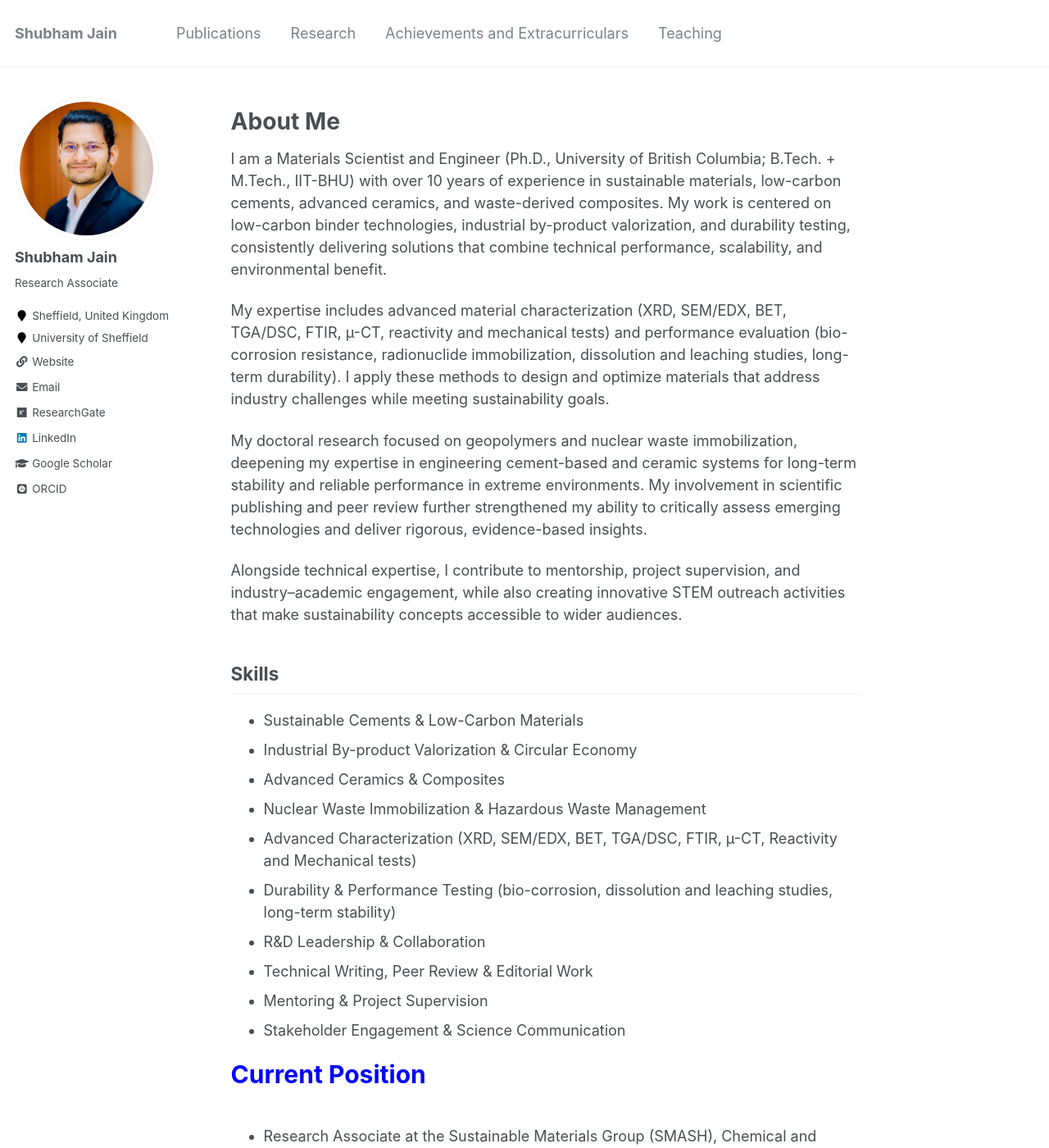
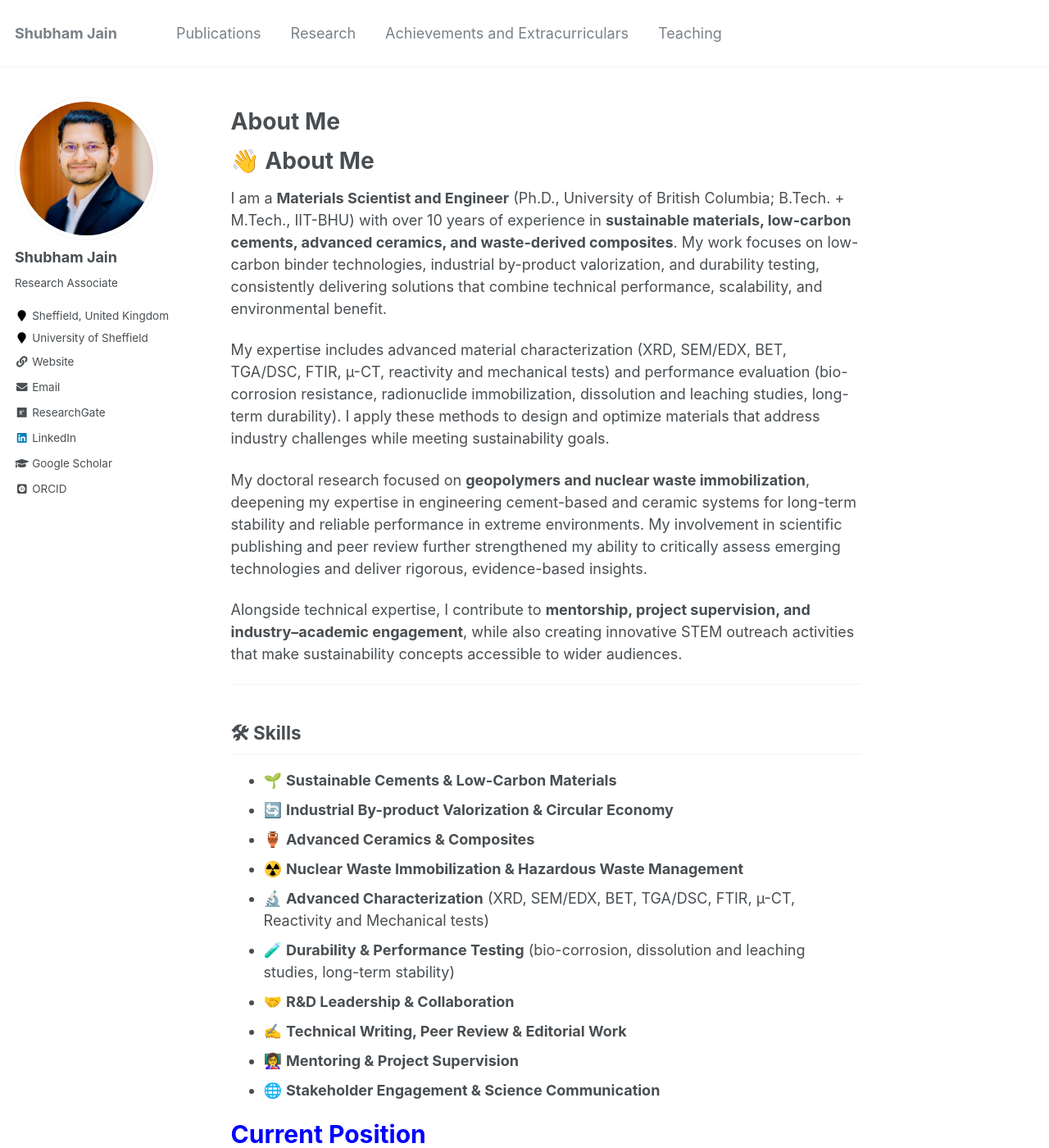
Before and after one commit to shubhamj2611/shubhamj2611.github.io, a Jekyll site: the page built from _pages/about.md, in a window 1280 px wide and 1400 px high. Shown: the whole window at 82% size. Built offline with Jekyll 4.4.1, drawn with Linux system fonts in a browser that asks for light colours; some web fonts are replaced.

Commit message:
Update about.md

```diff
--- a/_pages/about.md
+++ b/_pages/about.md
@@ -10,26 +10,30 @@ redirect_from:
 
 # About Me
 
-I am a Materials Scientist and Engineer (Ph.D., University of British Columbia; B.Tech. + M.Tech., IIT-BHU) with over 10 years of experience in sustainable materials, low-carbon cements, advanced ceramics, and waste-derived composites. My work is centered on low-carbon binder technologies, industrial by-product valorization, and durability testing, consistently delivering solutions that combine technical performance, scalability, and environmental benefit.
+# 👋 About Me
+
+I am a **Materials Scientist and Engineer** (Ph.D., University of British Columbia; B.Tech. + M.Tech., IIT-BHU) with over 10 years of experience in **sustainable materials, low-carbon cements, advanced ceramics, and waste-derived composites**. My work focuses on low-carbon binder technologies, industrial by-product valorization, and durability testing, consistently delivering solutions that combine technical performance, scalability, and environmental benefit.
 
 My expertise includes advanced material characterization (XRD, SEM/EDX, BET, TGA/DSC, FTIR, µ-CT, reactivity and mechanical tests) and performance evaluation (bio-corrosion resistance, radionuclide immobilization, dissolution and leaching studies, long-term durability). I apply these methods to design and optimize materials that address industry challenges while meeting sustainability goals.
 
-My doctoral research focused on geopolymers and nuclear waste immobilization, deepening my expertise in engineering cement-based and ceramic systems for long-term stability and reliable performance in extreme environments. My involvement in scientific publishing and peer review further strengthened my ability to critically assess emerging technologies and deliver rigorous, evidence-based insights.
+My doctoral research focused on **geopolymers and nuclear waste immobilization**, deepening my expertise in engineering cement-based and ceramic systems for long-term stability and reliable performance in extreme environments. My involvement in scientific publishing and peer review further strengthened my ability to critically assess emerging technologies and deliver rigorous, evidence-based insights.
 
-Alongside technical expertise, I contribute to mentorship, project supervision, and industry–academic engagement, while also creating innovative STEM outreach activities that make sustainability concepts accessible to wider audiences.
+Alongside technical expertise, I contribute to **mentorship, project supervision, and industry–academic engagement**, while also creating innovative STEM outreach activities that make sustainability concepts accessible to wider audiences.
 
-## Skills
+---
 
-- Sustainable Cements & Low-Carbon Materials
-- Industrial By-product Valorization & Circular Economy
-- Advanced Ceramics & Composites
-- Nuclear Waste Immobilization & Hazardous Waste Management
-- Advanced Characterization (XRD, SEM/EDX, BET, TGA/DSC, FTIR, µ-CT, Reactivity and Mechanical tests)
-- Durability & Performance Testing (bio-corrosion, dissolution and leaching studies, long-term stability)
-- R&D Leadership & Collaboration
-- Technical Writing, Peer Review & Editorial Work
-- Mentoring & Project Supervision
-- Stakeholder Engagement & Science Communication
+## 🛠 Skills
+
+- 🌱 **Sustainable Cements & Low-Carbon Materials**
+- 🔄 **Industrial By-product Valorization & Circular Economy**
+- 🏺 **Advanced Ceramics & Composites**
+- ☢️ **Nuclear Waste Immobilization & Hazardous Waste Management**
+- 🔬 **Advanced Characterization** (XRD, SEM/EDX, BET, TGA/DSC, FTIR, µ-CT, Reactivity and Mechanical tests)
+- 🧪 **Durability & Performance Testing** (bio-corrosion, dissolution and leaching studies, long-term stability)
+- 🤝 **R&D Leadership & Collaboration**
+- ✍️ **Technical Writing, Peer Review & Editorial Work**
+- 👩‍🏫 **Mentoring & Project Supervision**
+- 🌐 **Stakeholder Engagement & Science Communication**
 
 
 <p style="text-align:left; color:Blue; font-size:30px; font-weight:bold;"> Current Position </p>
```
